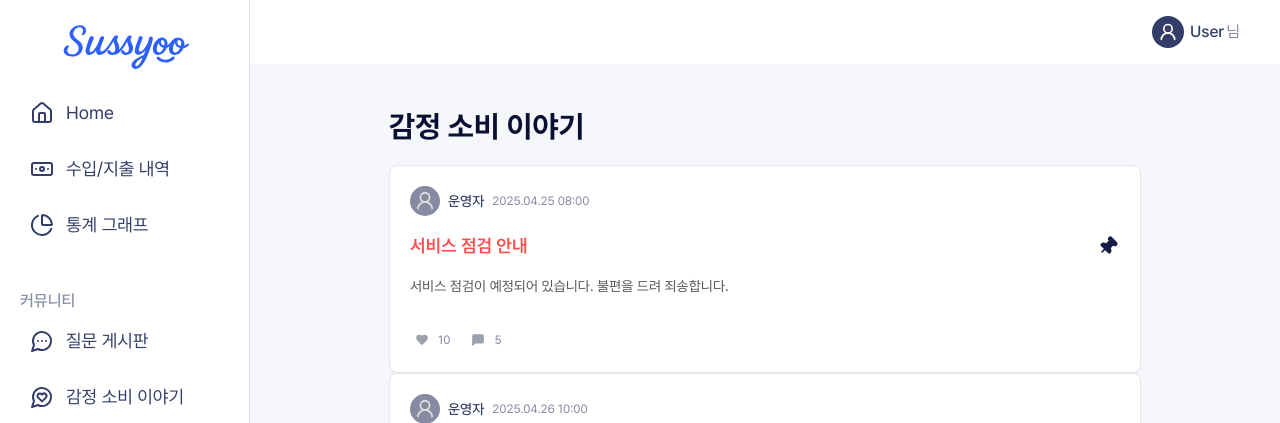
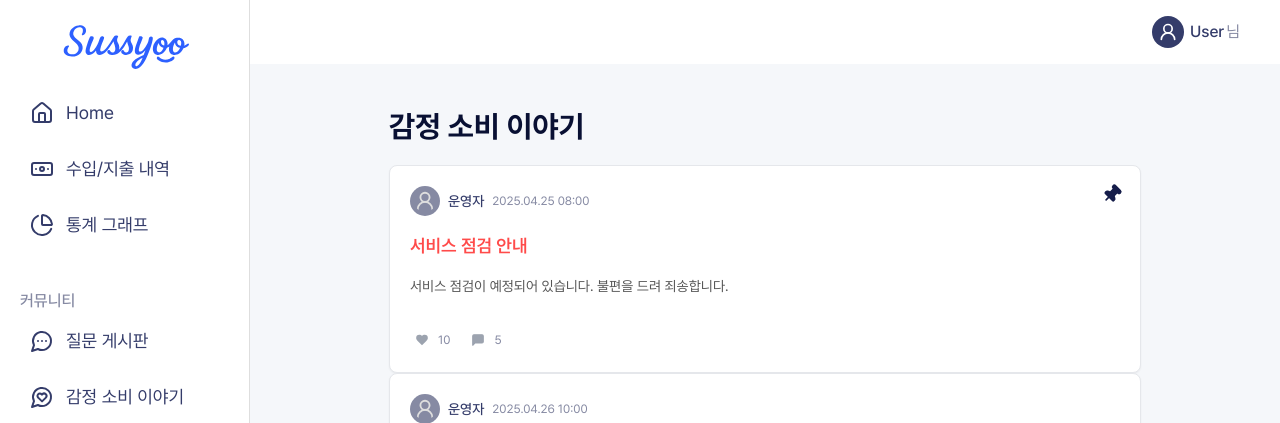
Before and after one commit to OZ-MAIN-PROJECT/frontend, a React (Vite) app: page /community-test in a window 1280 px wide. Shown: the top 423 px of the page. Built offline with nearby package versions, Linux system fonts and the light colour scheme.

Commit message:
fix: #60 커뮤니티 공지사항 리스트 뷰 Ui 수정

```diff
--- a/src/components/community/PostCard.tsx
+++ b/src/components/community/PostCard.tsx
@@ -1,6 +1,6 @@
 import { useNavigate, useLocation } from 'react-router-dom';
 import { format } from 'date-fns';
-import { Eye, Pin } from 'lucide-react'; // ★ 여기 Pin 추가
+import { Eye, Pin } from 'lucide-react';
 import { PostCardProps } from '@/types/Post';
 import LikeButton from './LikeButton';
 import CommentButton from './CommentButton';
@@ -32,14 +32,30 @@ const PostCard = ({ post, viewType, onLikeToggle, onCommentClick }: ExtendedProp
     // 리스트 뷰
     return (
       <div
-        className="w-full bg-white rounded-lg border p-5 shadow-sm flex justify-between items-center gap-4 cursor-pointer"
+        className="w-full bg-white relative rounded-lg border p-5 shadow-sm flex justify-between items-center gap-4 cursor-pointer"
         onClick={handleClick}
       >
+        {/* 고정 핀 아이콘 */}
+        {isPinned && (
+          <div className="absolute top-4 right-4">
+            <IconWrapper icon={Pin} size={20} fill="#151d4a" color="#151d4a" className="rotate-45" />
+          </div>
+        )}
+
         {/* 왼쪽 텍스트 */}
         <div className="flex flex-col flex-1">
-          <AuthorInfo author={author} />
-          <h2 className="text-base font-semibold text-gray-800 mt-2 line-clamp-1">{title}</h2>
-          <p className="text-gray-600 text-sm mt-1 line-clamp-2">{content}</p>
+          <div className="flex items-center gap-2">
+            <AuthorInfo author={author} />
+            <span className="text-xs text-primary-500">{formattedDate}</span>
+          </div>
+          <h2
+            className={`text-base font-semibold mt-2 line-clamp-1 ${
+              post.type === 'notice' ? 'text-accent-red' : 'text-gray-800'
+            }`}
+          >
+            {title}
+          </h2>
+          <p className="text-gray-700 text-sm mt-1 line-clamp-2">{content}</p>
           <div className="flex items-center gap-6 text-primary-500 text-xs mt-3">
             <div className="flex items-center gap-1">
               <LikeButton size={14} onToggle={onLikeToggle} />
@@ -52,7 +68,7 @@ const PostCard = ({ post, viewType, onLikeToggle, onCommentClick }: ExtendedProp
             {isInDetailPage && (
               <div className="flex items-center gap-1 ml-auto text-gray-400">
                 <IconWrapper icon={Eye} size={14} />
-                <span>{views}</span>
+                <span className="text-primary-500">{views}</span>
               </div>
             )}
           </div>
@@ -71,9 +87,16 @@ const PostCard = ({ post, viewType, onLikeToggle, onCommentClick }: ExtendedProp
   // 피드 뷰
   return (
     <div
-      className="w-full bg-white rounded-lg border p-5 shadow-sm flex flex-col gap-4 cursor-pointer"
+      className="w-full bg-white relative rounded-lg border p-5 shadow-sm flex flex-col gap-4 cursor-pointer"
       onClick={handleClick}
     >
+      {/* 고정 핀 아이콘 */}
+      {isPinned && (
+        <div className="absolute top-4 right-4">
+          <IconWrapper icon={Pin} size={20} fill="#151d4a" color="#151d4a" className="rotate-45" />
+        </div>
+      )}
+
       {/* 작성자/작성일 */}
       <div className="flex items-center gap-2">
         <AuthorInfo author={author} />
@@ -81,24 +104,9 @@ const PostCard = ({ post, viewType, onLikeToggle, onCommentClick }: ExtendedProp
       </div>
 
       {/* 제목 */}
-      <div className="flex items-center justify-between">
-        <h2
-          className={`text-lg font-semibold ${
-            post.type === 'notice' ? 'text-accent-red' : 'text-gray-800'
-          }`}
-        >
-          {title}
-        </h2>
-        {isPinned && (
-          <IconWrapper
-            icon={Pin}
-            size={20}
-            fill="#151d4a"
-            color="#151d4a"
-            className="rotate-45"
-          />
-        )}
-      </div>
+      <h2 className={`text-lg font-semibold ${post.type === 'notice' ? 'text-accent-red' : 'text-gray-800'}`}>
+        {title}
+      </h2>
 
       {/* 이미지 */}
       {imageUrl && (
@@ -106,11 +114,7 @@ const PostCard = ({ post, viewType, onLikeToggle, onCommentClick }: ExtendedProp
           className="w-full bg-gray-300 flex items-center justify-center rounded-md overflow-hidden"
           style={{ maxHeight: '400px' }}
         >
-          <img
-            src={imageUrl}
-            alt="본문 이미지"
-            className="object-contain w-full max-h-[400px]"
-          />
+          <img src={imageUrl} alt="본문 이미지" className="object-contain w-full max-h-[400px]" />
         </div>
       )}
 
```
